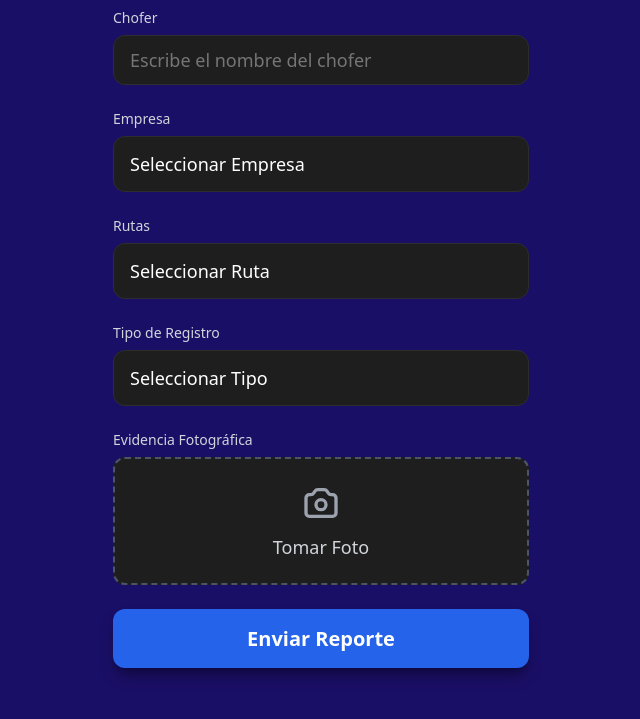
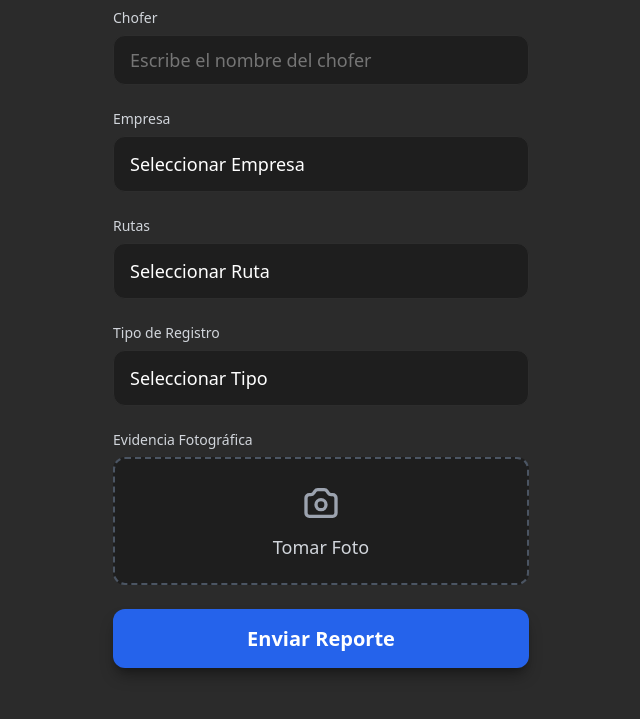
Before and after one commit to juandaxz/Prototipo-Automatizacion-Reportes, a website: page index.html in a window 1280 px wide. Shown: the part 81-800 px from the top of the page, without its empty margins (319-959 px from the left). Drawn offline with Linux system fonts and the light colour scheme.

Commit message:
Update index.html

```diff
--- a/index.html
+++ b/index.html
@@ -13,7 +13,7 @@
     <style>
         * { box-sizing: border-box; }
         body {
-            background-color: #1A0F66;
+            background-color: #2b2b2b;
             color: #ffffff;
             font-family: system-ui, -apple-system, sans-serif;
             margin: 0;
```
